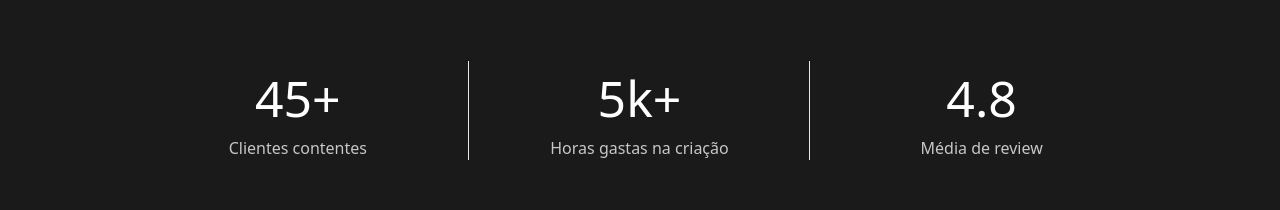
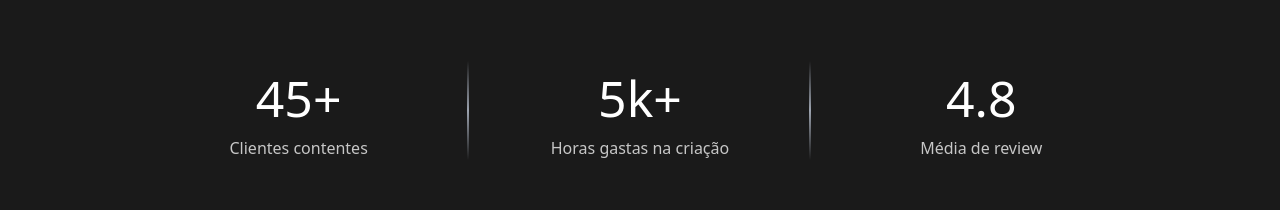
Before and after one commit to tigrelau/MelodiaApp, a plain HTML site: page index.html in a window 1280 px wide. Shown: the part 2000-2210 px from the top of the page. Drawn offline with nearby package versions, Linux system fonts and the light colour scheme.

Commit message:
fix/border

```diff
--- a/index.html
+++ b/index.html
@@ -391,14 +391,18 @@
       <!-- Parte das avaliações -->
 
       <section class="px-64 sm:px-8 md:px-16 lg:px-32 mt-12 mb-16">
-        <div class="grid grid-cols-3 gap-px text-center ">
-          <div class="border-r ">
+        <div class="grid grid-cols-3 text-center ">
+          <div class="relative px-2">
             <div class="text-white text-[50px] ">45+</div>
             <div class="text-text-secondary ">Clientes contentes</div>
+
+            <div class="absolute inset-y-0 right-0 w-0.5 bg-gradient-to-t from-transparent via-gray-400 to-transparent"></div>
           </div>
-          <div class=" border-r">
-          <div class="text-white text-[50px]">5k+</div>
-          <div class="text-text-secondary">Horas gastas na criação</div>
+          <div class="relative">
+            <div class="text-white text-[50px]">5k+</div>
+            <div class="text-text-secondary">Horas gastas na criação</div>
+
+            <div class="absolute inset-y-0 right-0 w-0.5 bg-gradient-to-t from-transparent via-gray-400 to-transparent"></div>
           </div>
           <div class="">
           <div class="text-white text-[50px] ">4.8</div>
```
